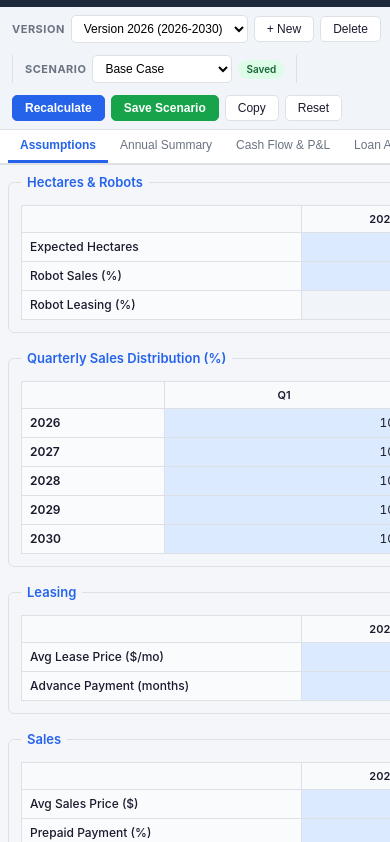
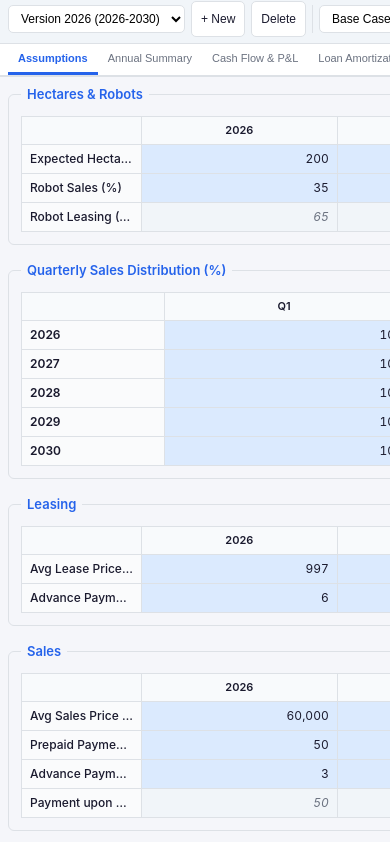
Before and after one commit to DebDor555/Arugga.AI, a website: page views/dashboard.html in a window 390 px wide. Shown: the part 47-889 px from the top of the page. Drawn offline with Linux system fonts and the light colour scheme.

Commit message:
Make app responsive for mobile and tablets
- Login container: fluid width with min() so it fits small screens
- Toolbar: horizontal scroll on mobile (nowrap), hides scrollbar
- Tab-bar: top offset driven by --toolbar-height CSS var (updated dynamically by JS)
- Three breakpoints: 1024px tablet, 768px mobile, 480px small phone
- Modal stacks vertically on mobile, fits viewport width
- Table label columns scale: 280→200→150→120px across breakpoints
- Touch targets enlarged, header subtitle hidden on small phones

Co-Authored-By: Claude Sonnet 4.6 <noreply@anthropic.com>

```diff
--- a/public/css/styles.css
+++ b/public/css/styles.css
@@ -19,6 +19,7 @@
   --header-text: #f8fafc;
   --cell-input-bg: #dbeafe;
   --cell-formula-bg: #f1f5f9;
+  --toolbar-height: 42px;
 }
 
 * { box-sizing: border-box; margin: 0; padding: 0; }
@@ -44,7 +45,7 @@ body {
   background: var(--surface);
   border-radius: 12px;
   padding: 48px 40px;
-  width: 380px;
+  width: min(380px, calc(100vw - 32px));
   box-shadow: 0 20px 60px rgba(0,0,0,0.3);
 }
 
@@ -193,7 +194,7 @@ body {
   display: flex;
   gap: 0;
   position: sticky;
-  top: 42px; /* below toolbar */
+  top: var(--toolbar-height, 42px); /* below toolbar — updated dynamically by JS */
   z-index: 99;
 }
 .tab-btn {
@@ -479,14 +480,100 @@ td.cell-formula {
 .loan-table { width: auto; min-width: auto; }
 .loan-table td, .loan-table th { padding: 4px 12px; }
 
-/* === Responsive === */
+/* === Responsive — Tablet (≤1024px) === */
+@media (max-width: 1024px) {
+  .app-main { padding: 12px 16px; }
+  .assumptions-grid { grid-template-columns: 1fr; }
+  .app-toolbar { gap: 8px; }
+  .tab-bar {
+    overflow-x: auto;
+    -webkit-overflow-scrolling: touch;
+    scrollbar-width: none;
+  }
+  .tab-bar::-webkit-scrollbar { display: none; }
+  .tab-btn { padding: 10px 14px; white-space: nowrap; }
+  /* Reduce first-column width on tablet */
+  #hectares-table th:first-child,  #hectares-table td:first-child,
+  #lease-table th:first-child,     #lease-table td:first-child,
+  #sales-table th:first-child,     #sales-table td:first-child,
+  #production-table th:first-child, #production-table td:first-child,
+  #financial-table th:first-child,  #financial-table td:first-child,
+  #fcf-table th:first-child,        #fcf-table td:first-child,
+  #techsupport-table th:first-child, #techsupport-table td:first-child,
+  #opcost-table th:first-child,     #opcost-table td:first-child {
+    width: 200px;
+  }
+  .modal-content { min-width: unset; width: min(520px, 90vw); }
+}
+
+/* === Responsive — Mobile (≤768px) === */
 @media (max-width: 768px) {
   .app-main { padding: 8px; }
-  .assumptions-grid { grid-template-columns: 1fr; }
-  .data-table .sticky-col { min-width: 100px; }
-  .app-toolbar { padding: 8px 12px; }
-  .tab-bar { padding: 0 8px; overflow-x: auto; }
+  .data-table .sticky-col { min-width: 90px; }
+  /* Toolbar: horizontal scroll, single row, no wrapping */
+  .app-toolbar {
+    padding: 8px 10px;
+    flex-wrap: nowrap;
+    overflow-x: auto;
+    -webkit-overflow-scrolling: touch;
+    scrollbar-width: none;
+  }
+  .app-toolbar::-webkit-scrollbar { display: none; }
+  .toolbar-divider { flex-shrink: 0; }
+  .toolbar-group { flex-shrink: 0; }
+  /* Tab bar */
+  .tab-bar { padding: 0 8px; }
   .tab-btn { padding: 8px 12px; font-size: 12px; }
+  /* Buttons: bigger touch targets */
+  .btn-toolbar { padding: 7px 10px; min-height: 36px; }
+  /* Modal: full-width friendly */
+  .modal-content {
+    min-width: unset;
+    width: calc(100vw - 32px);
+    padding: 20px 16px;
+  }
+  .modal-row { flex-direction: column; gap: 0; }
+  /* Reduce first-column width on mobile */
+  #hectares-table th:first-child,  #hectares-table td:first-child,
+  #lease-table th:first-child,     #lease-table td:first-child,
+  #sales-table th:first-child,     #sales-table td:first-child,
+  #production-table th:first-child, #production-table td:first-child,
+  #financial-table th:first-child,  #financial-table td:first-child,
+  #fcf-table th:first-child,        #fcf-table td:first-child,
+  #techsupport-table th:first-child, #techsupport-table td:first-child,
+  #opcost-table th:first-child,     #opcost-table td:first-child {
+    width: 150px;
+  }
+}
+
+/* === Responsive — Small Mobile (≤480px) === */
+@media (max-width: 480px) {
+  /* Login */
+  .login-container { padding: 28px 20px; }
+  .login-header h1 { font-size: 24px; }
+  /* Header */
+  .app-header { padding: 8px 12px; }
+  .header-left h1 { font-size: 17px; }
+  .header-subtitle { display: none; }
+  .btn-logout { padding: 5px 10px; font-size: 12px; }
+  /* Toolbar */
+  .app-toolbar { padding: 6px 8px; gap: 6px; }
+  .toolbar-label { display: none; }
+  .btn-toolbar { padding: 6px 9px; font-size: 12px; }
+  .app-toolbar select { min-width: 110px; font-size: 12px; }
+  /* Tab bar */
+  .tab-btn { padding: 8px 10px; font-size: 11px; }
+  /* Reduce first-column width further on small phones */
+  #hectares-table th:first-child,  #hectares-table td:first-child,
+  #lease-table th:first-child,     #lease-table td:first-child,
+  #sales-table th:first-child,     #sales-table td:first-child,
+  #production-table th:first-child, #production-table td:first-child,
+  #financial-table th:first-child,  #financial-table td:first-child,
+  #fcf-table th:first-child,        #fcf-table td:first-child,
+  #techsupport-table th:first-child, #techsupport-table td:first-child,
+  #opcost-table th:first-child,     #opcost-table td:first-child {
+    width: 120px;
+  }
 }
 
 /* Scrollbar styling */
--- a/public/js/app.js
+++ b/public/js/app.js
@@ -1170,5 +1170,15 @@
     });
 
     recalculate();
+
+    // === Dynamic toolbar height for sticky tab-bar positioning ===
+    function updateToolbarHeight() {
+      var toolbar = document.querySelector('.app-toolbar');
+      if (toolbar) {
+        document.documentElement.style.setProperty('--toolbar-height', toolbar.offsetHeight + 'px');
+      }
+    }
+    updateToolbarHeight();
+    window.addEventListener('resize', updateToolbarHeight);
   });
 })();
```
